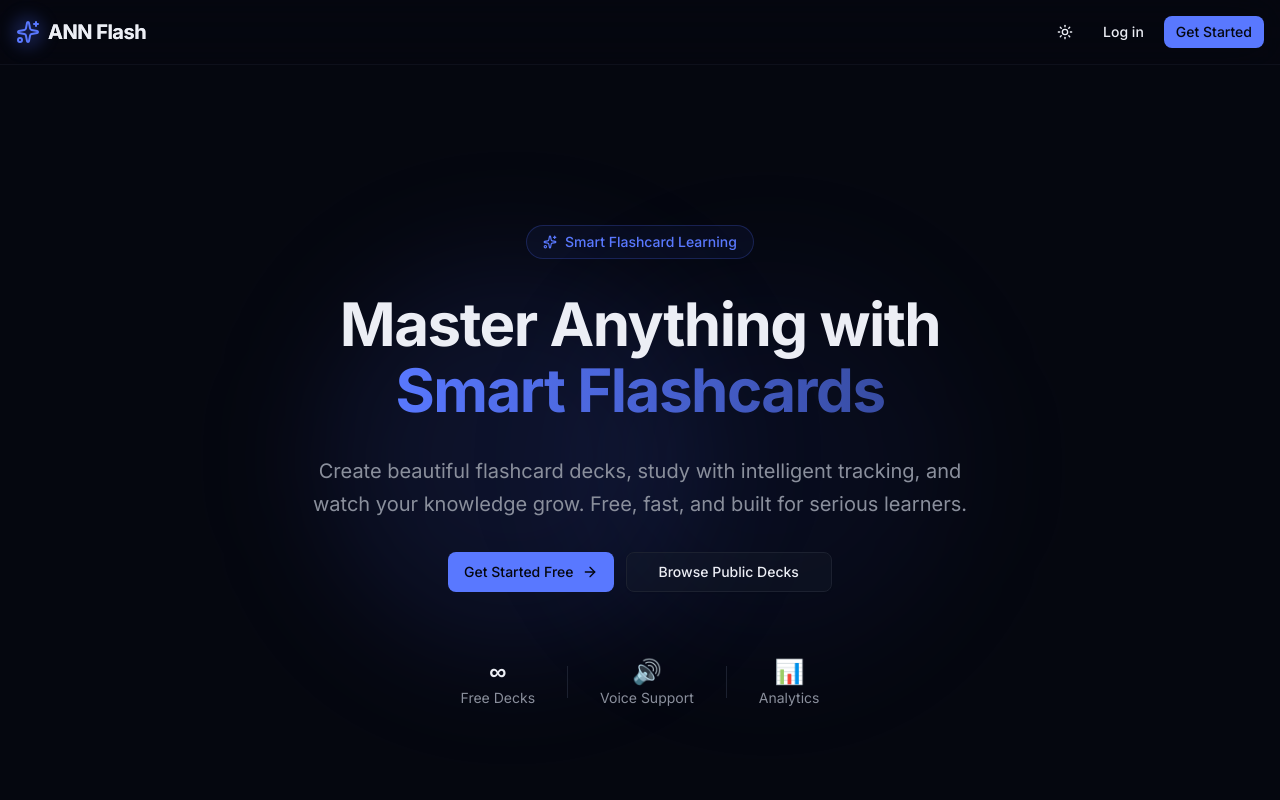
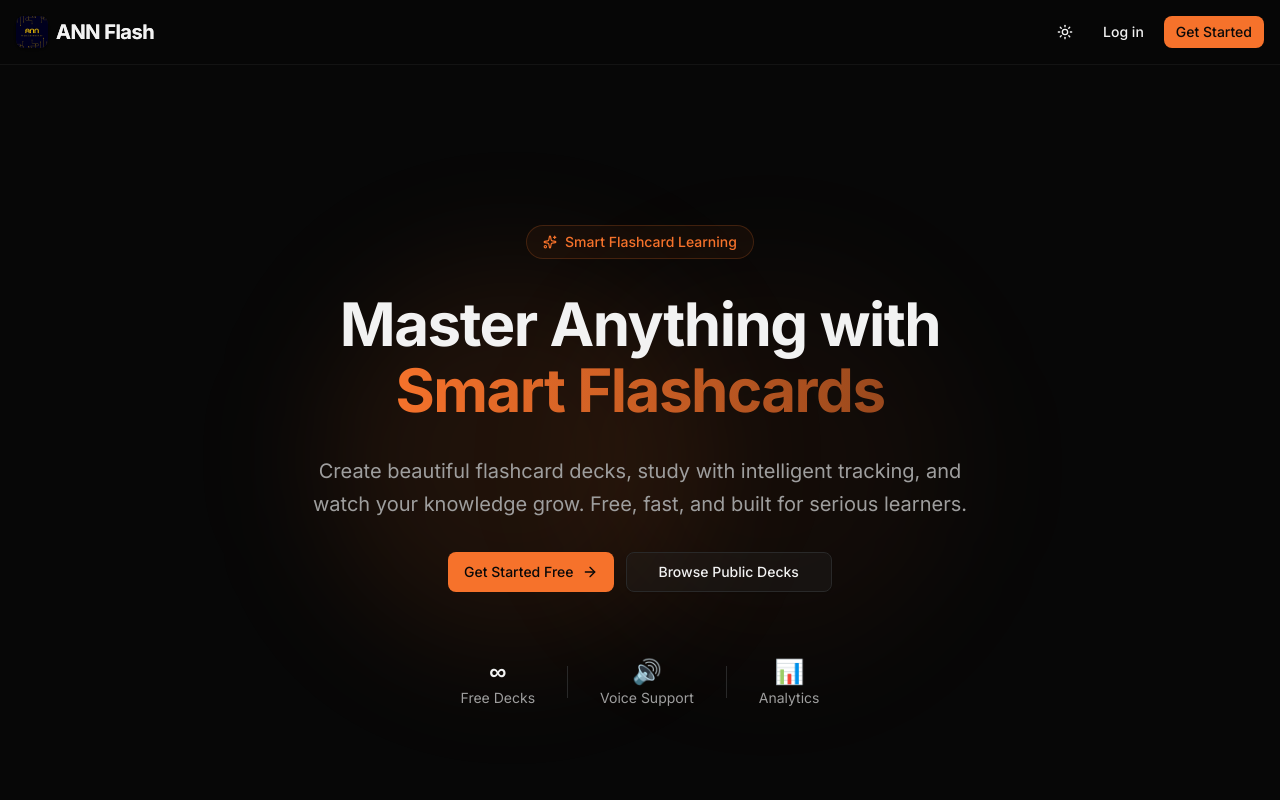
Before and after one commit to Atshvn/flashcard, a Next.js app: page / in a window 1280 px wide. Shown: the top 800 px of the page. Built offline with nearby package versions, Linux system fonts and the light colour scheme; no server answers.

Commit message:
deploy: v0.1

```diff
--- a/src/app/globals.css
+++ b/src/app/globals.css
@@ -48,77 +48,78 @@
 
 :root {
   --radius: 0.625rem;
-  --background: oklch(0.98 0.005 270);
-  --foreground: oklch(0.15 0.02 270);
+  --background: oklch(0.98 0.005 50);
+  --foreground: oklch(0.15 0.02 50);
   --card: oklch(1 0 0);
-  --card-foreground: oklch(0.15 0.02 270);
+  --card-foreground: oklch(0.15 0.02 50);
   --popover: oklch(1 0 0);
-  --popover-foreground: oklch(0.15 0.02 270);
-  --primary: oklch(0.55 0.25 270);
+  --popover-foreground: oklch(0.15 0.02 50);
+  --primary: oklch(0.65 0.20 45);
   --primary-foreground: oklch(0.98 0 0);
-  --secondary: oklch(0.95 0.01 270);
-  --secondary-foreground: oklch(0.20 0.02 270);
-  --muted: oklch(0.95 0.01 270);
-  --muted-foreground: oklch(0.50 0.02 270);
-  --accent: oklch(0.93 0.03 270);
-  --accent-foreground: oklch(0.20 0.02 270);
+  --secondary: oklch(0.95 0.02 50);
+  --secondary-foreground: oklch(0.20 0.03 50);
+  --muted: oklch(0.96 0.01 50);
+  --muted-foreground: oklch(0.55 0.02 50);
+  --accent: oklch(0.94 0.03 50);
+  --accent-foreground: oklch(0.20 0.03 50);
   --destructive: oklch(0.577 0.245 27.325);
-  --border: oklch(0.90 0.01 270);
-  --input: oklch(0.90 0.01 270);
-  --ring: oklch(0.55 0.25 270);
-  --chart-1: oklch(0.55 0.25 270);
+  --border: oklch(0.90 0.02 50);
+  --input: oklch(0.90 0.02 50);
+  --ring: oklch(0.65 0.20 45);
+  --chart-1: oklch(0.65 0.20 45);
   --chart-2: oklch(0.65 0.20 180);
   --chart-3: oklch(0.60 0.22 330);
   --chart-4: oklch(0.70 0.18 60);
   --chart-5: oklch(0.60 0.15 150);
   --sidebar: oklch(0.985 0 0);
-  --sidebar-foreground: oklch(0.145 0 0);
-  --sidebar-primary: oklch(0.55 0.25 270);
+  --sidebar-foreground: oklch(0.15 0.02 50);
+  --sidebar-primary: oklch(0.65 0.20 45);
   --sidebar-primary-foreground: oklch(0.985 0 0);
   --sidebar-accent: oklch(0.97 0 0);
-  --sidebar-accent-foreground: oklch(0.205 0 0);
-  --sidebar-border: oklch(0.922 0 0);
-  --sidebar-ring: oklch(0.708 0 0);
+  --sidebar-accent-foreground: oklch(0.20 0.03 50);
+  --sidebar-border: oklch(0.92 0 0);
+  --sidebar-ring: oklch(0.70 0.15 45);
 }
 
 .dark {
-  --background: oklch(0.13 0.02 270);
-  --foreground: oklch(0.95 0.01 270);
-  --card: oklch(0.18 0.02 270);
-  --card-foreground: oklch(0.95 0.01 270);
-  --popover: oklch(0.18 0.02 270);
-  --popover-foreground: oklch(0.95 0.01 270);
-  --primary: oklch(0.65 0.25 270);
-  --primary-foreground: oklch(0.13 0.02 270);
-  --secondary: oklch(0.22 0.03 270);
-  --secondary-foreground: oklch(0.95 0.01 270);
-  --muted: oklch(0.22 0.03 270);
-  --muted-foreground: oklch(0.65 0.02 270);
-  --accent: oklch(0.25 0.04 270);
-  --accent-foreground: oklch(0.95 0.01 270);
+  --background: oklch(0.13 0 0);
+  --foreground: oklch(0.96 0 0);
+  --card: oklch(0.16 0 0);
+  --card-foreground: oklch(0.96 0 0);
+  --popover: oklch(0.16 0 0);
+  --popover-foreground: oklch(0.96 0 0);
+  --primary: oklch(0.70 0.18 45);
+  --primary-foreground: oklch(0.14 0 0);
+  --secondary: oklch(0.22 0 0);
+  --secondary-foreground: oklch(0.96 0 0);
+  --muted: oklch(0.22 0 0);
+  --muted-foreground: oklch(0.70 0 0);
+  --accent: oklch(0.24 0 0);
+  --accent-foreground: oklch(0.96 0 0);
   --destructive: oklch(0.704 0.191 22.216);
-  --border: oklch(0.25 0.03 270);
-  --input: oklch(0.25 0.03 270);
-  --ring: oklch(0.65 0.25 270);
-  --chart-1: oklch(0.65 0.25 270);
+  --border: oklch(0.28 0 0);
+  --input: oklch(0.28 0 0);
+  --ring: oklch(0.70 0.18 45);
+  --chart-1: oklch(0.70 0.18 45);
   --chart-2: oklch(0.70 0.18 180);
   --chart-3: oklch(0.65 0.20 330);
   --chart-4: oklch(0.75 0.16 60);
   --chart-5: oklch(0.65 0.15 150);
-  --sidebar: oklch(0.18 0.02 270);
-  --sidebar-foreground: oklch(0.95 0.01 270);
-  --sidebar-primary: oklch(0.65 0.25 270);
-  --sidebar-primary-foreground: oklch(0.13 0.02 270);
-  --sidebar-accent: oklch(0.22 0.03 270);
-  --sidebar-accent-foreground: oklch(0.95 0.01 270);
-  --sidebar-border: oklch(0.25 0.03 270);
-  --sidebar-ring: oklch(0.55 0.02 270);
+  --sidebar: oklch(0.16 0 0);
+  --sidebar-foreground: oklch(0.96 0 0);
+  --sidebar-primary: oklch(0.70 0.18 45);
+  --sidebar-primary-foreground: oklch(0.14 0 0);
+  --sidebar-accent: oklch(0.22 0 0);
+  --sidebar-accent-foreground: oklch(0.96 0 0);
+  --sidebar-border: oklch(0.28 0 0);
+  --sidebar-ring: oklch(0.55 0 0);
 }
 
 @layer base {
   * {
     @apply border-border outline-ring/50;
   }
+
   body {
     @apply bg-background text-foreground;
   }
@@ -171,11 +172,11 @@
    ============================================================ */
 
 .gradient-primary {
-  background: linear-gradient(135deg, oklch(0.55 0.25 270), oklch(0.60 0.22 310));
+  background: linear-gradient(135deg, oklch(0.65 0.20 45), oklch(0.70 0.20 65));
 }
 
 .gradient-card {
-  background: linear-gradient(135deg, oklch(0.55 0.25 270 / 5%), oklch(0.60 0.22 310 / 5%));
+  background: linear-gradient(135deg, oklch(0.65 0.20 45 / 5%), oklch(0.70 0.20 65 / 5%));
 }
 
 /* ============================================================
@@ -183,13 +184,25 @@
    ============================================================ */
 
 @keyframes float {
-  0%, 100% { transform: translateY(0px); }
-  50% { transform: translateY(-10px); }
+
+  0%,
+  100% {
+    transform: translateY(0px);
+  }
+
+  50% {
+    transform: translateY(-10px);
+  }
 }
 
 @keyframes shimmer {
-  0% { background-position: -200% 0; }
-  100% { background-position: 200% 0; }
+  0% {
+    background-position: -200% 0;
+  }
+
+  100% {
+    background-position: 200% 0;
+  }
 }
 
 .animate-float {
--- a/src/components/Navbar.tsx
+++ b/src/components/Navbar.tsx
@@ -1,6 +1,7 @@
 "use client";
 
 import Link from "next/link";
+import Image from "next/image";
 import { useAuth } from "@/contexts/AuthContext";
 import { logoutUser } from "@/lib/auth";
 import { ThemeToggle } from "@/components/ThemeToggle";
@@ -25,7 +26,6 @@ import {
   LogOut,
   Menu,
   Plus,
-  Sparkles,
 } from "lucide-react";
 import { useState } from "react";
 import { useRouter } from "next/navigation";
@@ -51,18 +51,24 @@ export function Navbar() {
   };
 
   return (
-    <header className="sticky top-0 z-50 w-full border-b border-border/40 bg-background/80 backdrop-blur-xl supports-[backdrop-filter]:bg-background/60">
+    <header className="sticky top-0 z-50 w-full border-b border-border/40 bg-background/80 backdrop-blur-xl supports-backdrop-filter:bg-background/60">
       <div className="container flex h-16 items-center justify-between px-4 mx-auto max-w-7xl">
         {/* Logo */}
         <Link
           href="/"
           className="flex items-center gap-2 font-bold text-xl tracking-tight hover:opacity-80 transition-opacity"
         >
-          <div className="relative">
-            <Sparkles className="h-6 w-6 text-primary" />
-            <div className="absolute -inset-1 bg-primary/20 rounded-full blur-sm -z-10" />
+          <div className="relative w-8 h-8 rounded-md overflow-hidden shrink-0 shadow-sm bg-muted flex items-center justify-center">
+            <Image
+              src="/logo.jpg"
+              alt="ANN Flash Logo"
+              width={32}
+              height={32}
+              className="object-cover w-full h-full"
+              priority
+            />
           </div>
-          <span className="bg-gradient-to-r from-foreground to-foreground/70 bg-clip-text">
+          <span className="bg-linear-to-r from-foreground to-foreground/70 bg-clip-text">
             ANN Flash
           </span>
         </Link>
```
Also changed, not shown: public/logo.jpg (added).
